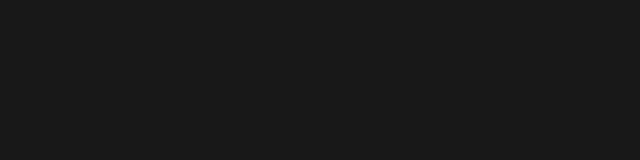
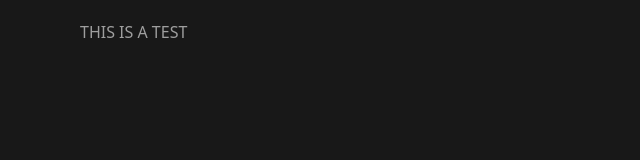
Before and after one commit to kernelcurry/retro-championships-leaderboards, a Vue app: page /dev in a window 1280 px wide. Before the commit this address had no page. Shown: the top 160 px of the page, without its empty margins (0-640 px from the left). Built offline with nearby package versions, Linux system fonts and the light colour scheme.

Commit message:
Add Dev view

```diff
--- a/src/router/index.ts
+++ b/src/router/index.ts
@@ -1,6 +1,8 @@
 import {createRouter, createWebHistory} from 'vue-router'
 import HomeView from '../views/HomeView.vue'
 import BasicLayout from "@/layouts/BasicLayout.vue";
+import DevView from "@/views/DevView.vue";
+import BlankLayout from "@/layouts/BlankLayout.vue";
 
 const router = createRouter({
   history: createWebHistory(import.meta.env.BASE_URL),
@@ -19,7 +21,13 @@
       // this generates a separate chunk (About.[hash].js) for this route
       // which is lazy-loaded when the route is visited.
       component: () => import('../views/AboutView.vue')
-    }
+    },
+    {
+      path: '/dev',
+      name: 'dev',
+      meta: {layout: BlankLayout},
+      component: DevView
+    },
   ]
 })
 
--- /dev/null
+++ b/src/views/DevView.vue
@@ -0,0 +1,13 @@
+<script setup lang="ts">
+
+</script>
+
+<template>
+  <div class="m20">
+    <div class="absolute top-5 left-20">THIS IS A TEST</div>
+  </div>
+</template>
+
+<style scoped>
+
+</style>
```
